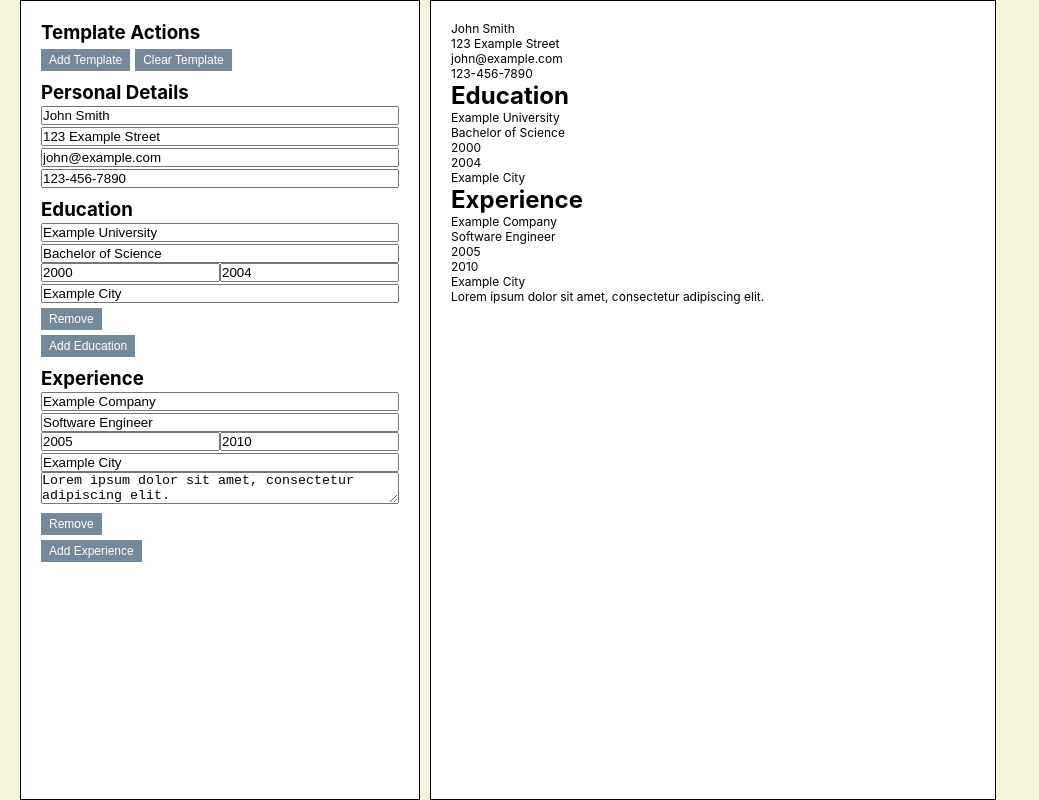
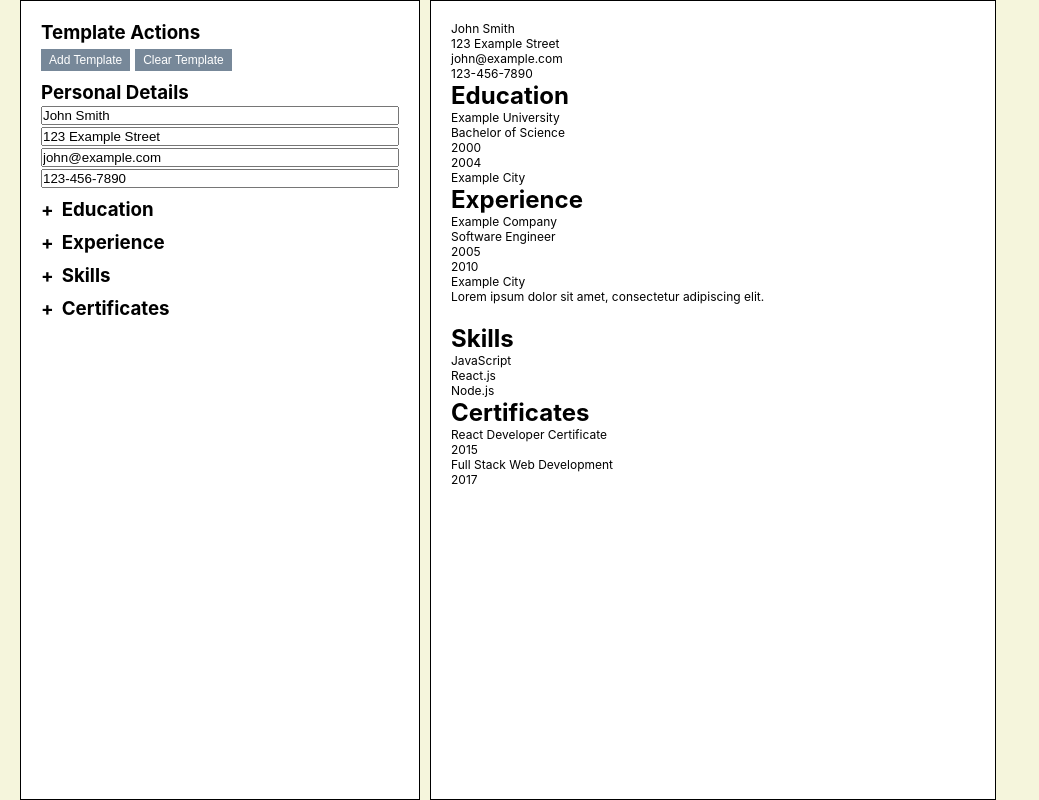
Before and after one commit to ShawnEdgell/CV-Application, a React (Vite) app: page / in a window 1280 px wide. Shown: the whole page, without its empty margins (0-1039 px from the left). Built offline with nearby package versions, Linux system fonts and the light colour scheme; the HTML template or start-up script is replaced by a standard one.

Commit message:
added shared states to info sections

```diff
--- a/src/App.css
+++ b/src/App.css
@@ -12,8 +12,9 @@ body {
   background-color: beige;
 }
 
-p {
+p, li {
   font-size: 12px;
+  list-style-type: none;
 }
 
 .cv-app {
@@ -70,3 +71,27 @@ button {
 button:hover {
   opacity: 0.9;
 }
+
+.section h3 {
+  cursor: pointer;
+  transition: background-color 0.3s;
+}
+
+.section h3:hover {
+  background-color: #f5f5f5; /* light grey background on hover */
+  text-decoration: underline;
+}
+
+.toggle-icon {
+  margin-right: 8px;
+  display: inline-block;
+  transition: transform 0.3s;
+}
+
+.collapsed .toggle-icon {
+  transform: rotate(0deg); /* '+' icon for collapsed state */
+}
+
+.expanded .toggle-icon {
+  transform: rotate(45deg); /* '-' icon for expanded state */
+}
--- a/src/App.jsx
+++ b/src/App.jsx
@@ -26,6 +26,21 @@ function App() {
         description: 'Lorem ipsum dolor sit amet, consectetur adipiscing elit.',
       },
     ],
+    skills: [
+      'JavaScript',
+      'React.js',
+      'Node.js'
+    ],
+    certificates: [
+      {
+        name: 'React Developer Certificate',
+        date: '2015'
+      },
+      {
+        name: 'Full Stack Web Development',
+        date: '2017'
+      }
+    ]
   };
 
   // Initialize state with default template values
@@ -35,6 +50,10 @@ function App() {
   const [phoneNumber, setPhoneNumber] = useState('');
   const [educations, setEducations] = useState([]);
   const [experiences, setExperiences] = useState([]);
+  const [skills, setSkills] = useState([]);
+  const [certificates, setCertificates] = useState([]);
+  const [activeSection, setActiveSection] = useState('');
+
 
   useEffect(() => {
     setName(defaultTemplate.name);
@@ -43,6 +62,8 @@ function App() {
     setPhoneNumber(defaultTemplate.phoneNumber);
     setEducations([...defaultTemplate.educations]);
     setExperiences([...defaultTemplate.experiences]);
+    setSkills([...defaultTemplate.skills]);
+    setCertificates([...defaultTemplate.certificates]);
     // eslint-disable-next-line react-hooks/exhaustive-deps
   }, []);
 
@@ -84,6 +105,35 @@ function App() {
     setExperiences([]);
   };
 
+  const addSkill = () => {
+    setSkills([...skills, '']);  // Add an empty string as a placeholder for a new skill.
+  };
+
+  const removeSkill = (index) => {
+    const updatedSkills = [...skills];
+    updatedSkills.splice(index, 1);
+    setSkills(updatedSkills);
+  };
+
+  const addCertificate = () => {
+    setCertificates([...certificates, { name: '', date: '' }]);
+  };
+
+  const removeCertificate = (index) => {
+    const updatedCertificates = [...certificates];
+    updatedCertificates.splice(index, 1);
+    setCertificates(updatedCertificates);
+  };
+
+  // Toggle visibility function
+  const toggleVisibility = (section) => {
+    if (activeSection === section) {
+      setActiveSection('');  // If clicked section is already active, close it.
+    } else {
+      setActiveSection(section);
+    }
+  };
+
   return (
     <div className="cv-app">
       <div className="left-side">
@@ -121,7 +171,13 @@ function App() {
         </div>
 
         <div className="section">
-          <h3>Education</h3>
+  <h3 onClick={() => toggleVisibility('educationSection')}>
+    <span className={`toggle-icon ${activeSection === 'educationSection' ? 'expanded' : 'collapsed'}`}>
+      {activeSection === 'educationSection' ? '-' : '+'}
+    </span>
+    Education
+  </h3>
+  <div style={{ display: activeSection === 'educationSection' ? 'block' : 'none' }}>
     {educations.map((education, index) => (
       <div key={index}>
         <input
@@ -196,9 +252,18 @@ function App() {
     ))}
     <button onClick={() => addEducation()}>Add Education</button>
   </div>
+</div>
+
+
 
 <div className="section">
-          <h3>Experience</h3>
+  <h3 onClick={() => toggleVisibility('experienceSection')}>
+    <span className={`toggle-icon ${activeSection === 'experienceSection' ? 'expanded' : 'collapsed'}`}>
+      {activeSection === 'experienceSection' ? '-' : '+'}
+    </span>
+    Experience
+  </h3>
+  <div style={{ display: activeSection === 'experienceSection' ? 'block' : 'none' }}>
     {experiences.map((experience, index) => (
       <div key={index}>
         <input
@@ -287,6 +352,77 @@ function App() {
   </div>
 </div>
 
+
+
+<div className="section">
+  <h3 onClick={() => toggleVisibility('skillsSection')}>
+    <span className={`toggle-icon ${activeSection === 'skillsSection' ? 'expanded' : 'collapsed'}`}>
+      {activeSection === 'skillsSection' ? '-' : '+'}
+    </span>
+    Skills
+  </h3>
+  <div style={{ display: activeSection === 'skillsSection' ? 'block' : 'none' }}>
+    {skills.map((skill, index) => (
+      <div key={index}>
+        <input
+          type="text"
+          placeholder="Skill"
+          value={skill}
+          onChange={(e) => {
+            const updatedSkills = [...skills];
+            updatedSkills[index] = e.target.value;
+            setSkills(updatedSkills);
+          }}
+        />
+        <button onClick={() => removeSkill(index)}>Remove</button>
+      </div>
+    ))}
+    <button onClick={addSkill}>Add Skill</button>
+  </div>
+</div>
+
+
+<div className="section">
+  <h3 onClick={() => toggleVisibility('certificatesSection')}>
+    <span className={`toggle-icon ${activeSection === 'certificatesSection' ? 'expanded' : 'collapsed'}`}>
+      {activeSection === 'certificatesSection' ? '-' : '+'}
+    </span>
+    Certificates
+  </h3>
+  <div style={{ display: activeSection === 'certificatesSection' ? 'block' : 'none' }}>
+    {certificates.map((certificate, index) => (
+      <div key={index}>
+        <input
+          type="text"
+          placeholder="Certificate Name"
+          value={certificate.name}
+          onChange={(e) => {
+            const updatedCertificates = [...certificates];
+            updatedCertificates[index].name = e.target.value;
+            setCertificates(updatedCertificates);
+          }}
+        />
+        <input
+          type="text"
+          placeholder="Date"
+          value={certificate.date}
+          onChange={(e) => {
+            const updatedCertificates = [...certificates];
+            updatedCertificates[index].date = e.target.value;
+            setCertificates(updatedCertificates);
+          }}
+        />
+        <button onClick={() => removeCertificate(index)}>Remove</button>
+      </div>
+    ))}
+    <button onClick={addCertificate}>Add Certificate</button>
+  </div>
+</div>
+
+
+
+      </div>
+
       {/* Right side: Display user input */}
       <div className="right-side">
         <p>{name}</p>
@@ -321,6 +457,21 @@ function App() {
             )}
           </div>
         ))}
+
+        <h2>Skills</h2>
+        <ul>
+        {skills.map((skill, index) => (
+        <li key={index}>{skill}</li>
+        ))}
+        </ul>
+
+        <h2>Certificates</h2>
+        {certificates.map((certificate, index) => (
+        <div key={index}>
+        <p>{certificate.name}</p>
+        <p>{certificate.date}</p>
+    </div>
+  ))}
       </div>
     </div>
   );
```
Lines whose indentation alone changed are shown as unchanged.
